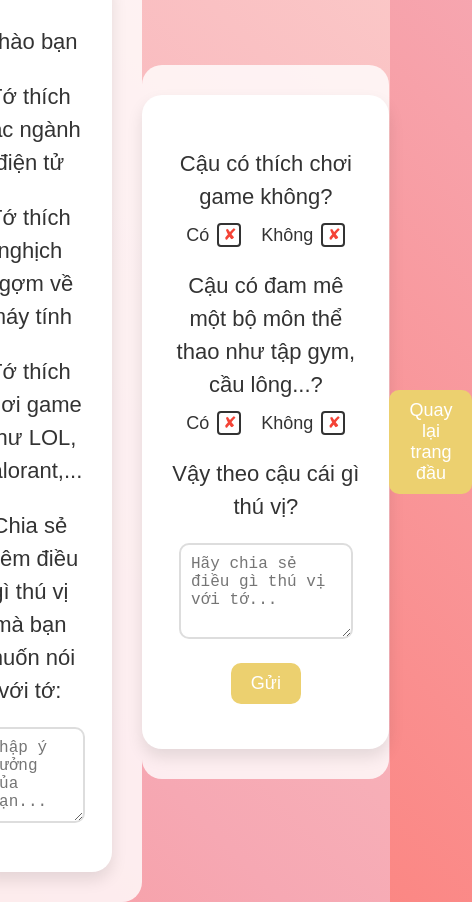
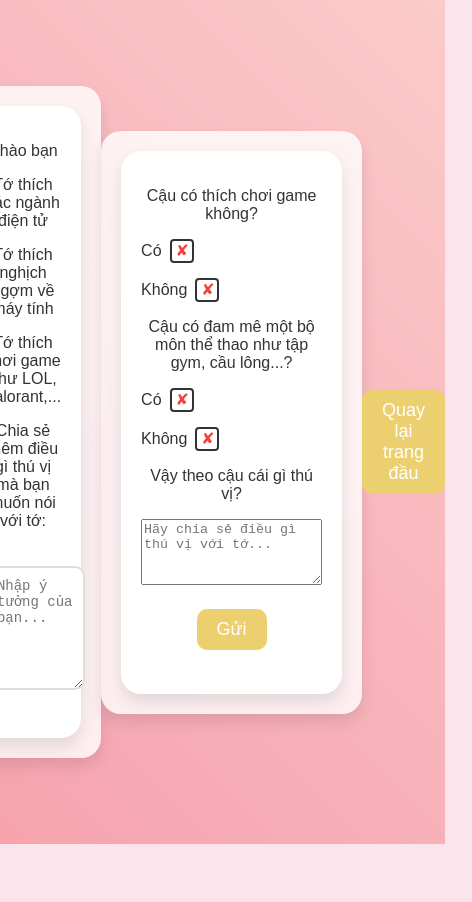
Before and after one commit to khankekee/gioithieune, a plain HTML site: page favorites.html in a window 390 px wide. Shown: the whole page, 472 px wide, since content can reach past the window. After the commit the page ends 844 px from the top, so only its background shows below. Drawn offline with Linux system fonts and the light colour scheme.

Commit message:
Update favorites.css

```diff
--- a/css/favorites.css
+++ b/css/favorites.css
@@ -1,4 +1,3 @@
-
 body {
     margin: 0;
     padding: 0;
@@ -13,7 +12,7 @@ body {
     color: white;
 }
 
-
+/* Khung chính */
 .main-container {
     display: flex;
     justify-content: space-between;
@@ -23,61 +22,34 @@ body {
     gap: 30px;
 }
 
-/* Khung sở thích */
-.favorites-container {
-    background-color: rgba(255, 255, 255, 0.8);
-    padding: 30px;
-    width: 48%;
-    display: flex;
-    justify-content: center;
-    align-items: center;
-    border-radius: 20px;
-}
-
-
+/* Khung sở thích và câu hỏi có chiều rộng bằng nhau */
+.favorites-container,
 .questions-container {
     background-color: rgba(255, 255, 255, 0.8);
     padding: 30px;
-    width: 48%;
+    width: 48%; /* Đảm bảo chiều rộng của cả hai khung bằng nhau */
     display: flex;
     flex-direction: column;
-    justify-content: center;
+    justify-content: flex-start;
     align-items: center;
     border-radius: 20px;
+    box-shadow: 0 8px 16px rgba(0, 0, 0, 0.1); /* Thêm hiệu ứng bóng cho khung ngoài */
 }
 
-
-.favorites-note {
-    background-color: #fff;
-    border-radius: 20px;
-    padding: 30px;
-    width: 100%;
-    color: #333;
-    box-shadow: 0 8px 16px rgba(0, 0, 0, 0.1);
-    text-align: center;
-}
-
-/* Khung câu hỏi */
+/* Phần ghi chú sở thích */
+.favorites-note,
 .questions-note {
     background-color: #fff;
     border-radius: 20px;
     padding: 30px;
     width: 100%;
     color: #333;
-    box-shadow: 0 8px 16px rgba(0, 0, 0, 0.1);
+    box-shadow: 0 8px 16px rgba(0, 0, 0, 0.1); /* Thêm bóng cho note bên trong */
     text-align: center;
+    box-sizing: border-box; /* Đảm bảo padding không ảnh hưởng đến kích thước */
 }
 
-
-.favorites-note p,
-.questions-note p {
-    font-size: 22px;
-    margin-bottom: 10px;
-    color: #333;
-    line-height: 1.5;
-}
-
-
+/* Phần câu hỏi và các tùy chọn */
 .options {
     display: flex;
     justify-content: center;
@@ -85,7 +57,6 @@ body {
     margin-top: 10px;
 }
 
-/* Định dạng label và ô checkbox */
 .option {
     display: flex;
     align-items: center;
@@ -93,11 +64,9 @@ body {
     font-size: 18px;
 }
 
-
 .question-radio {
     display: none;
 }
-
 
 .checkmark {
     width: 20px;
@@ -108,7 +77,6 @@ body {
     position: relative;
     transition: all 0.2s ease;
 }
-
 
 .question-radio:checked + .checkmark {
     background-color: #4caf50;
@@ -124,7 +92,6 @@ body {
     color: white;
 }
 
-
 .question-radio:not(:checked) + .checkmark::after {
     content: "✘";
     position: absolute;
@@ -134,19 +101,20 @@ body {
     color: #f44336;
 }
 
-
-textarea {
+/* Textarea cho phần chia sẻ thêm */
+#additionalInput {
     width: 80%;
     padding: 10px;
+    margin-top: 20px;
     border: 2px solid #ddd;
     border-radius: 10px;
     font-size: 16px;
-    margin-top: 10px;
     resize: vertical;
+    min-height: 100px;
 }
 
-/* Nút gửi */
-.custom-button {
+/* Nút gửi chia sẻ */
+#sendAdditionalButton {
     background-color: #FF9398;
     color: #fff;
     border: none;
@@ -158,15 +126,8 @@ textarea {
     transition: background-color 0.3s ease;
 }
 
-.custom-button:hover {
+#sendAdditionalButton:hover {
     background-color: #e88388;
-}
-
-
-.response-message {
-    font-size: 20px;
-    margin-top: 15px;
-    font-weight: bold;
 }
 
 /* Nút quay lại trang đầu */
@@ -177,7 +138,7 @@ textarea {
 }
 
 .custom-button {
-    background-color: #ECD06F;  /* Màu nền mới */
+    background-color: #ECD06F;
     color: #fff;
     border: none;
     border-radius: 10px;
@@ -186,16 +147,59 @@ textarea {
     cursor: pointer;
     font-size: 18px;
     transition: background-color 0.3s ease;
-    text-decoration: none;  /* Xóa gạch chân của link */
+    text-decoration: none;
 }
 
 .custom-button:hover {
-    background-color: #d0b262;  /* Màu nền khi hover */
+    background-color: #d0b262;
 }
 
 /* Gradient animation */
-@keyframes gradient-animation {
-    0% { background-position: 0% 50%; }
-    50% { background-position: 100% 50%; }
-    100% { background-position: 0% 50%; }
+@keyframes colorShift {
+    0% { background-color: #fce4ec; }
+    50% { background-color: #f8bbd0; }
+    100% { background-color: #fce4ec; }
 }
+
+body {
+    animation: colorShift 5s infinite; /* Đổi màu nền liên tục */
+
+
+}
+
+/* Media query cho điện thoại */
+@media (max-width: 768px) {
+    .favorites-container, .questions-container {
+        width: 90%;  /* Đảm bảo cả hai khung chiếm 90% chiều rộng */
+        padding: 20px;
+    }
+
+    .favorites-note, .questions-note {
+        padding: 20px;
+    }
+
+    #additionalInput {
+        width: 100%;
+        font-size: 14px;
+    }
+
+    #sendAdditionalButton {
+        padding: 8px 15px;
+    }
+
+    .options {
+        flex-direction: column;
+        gap: 15px;
+    }
+
+    .option {
+        font-size: 16px;
+    }
+}
+#responseMessage {
+    font-size: 24px;
+    font-weight: bold;
+    color: #FF9398;
+    margin-top: 10px;
+    text-align: center;
+}
```
